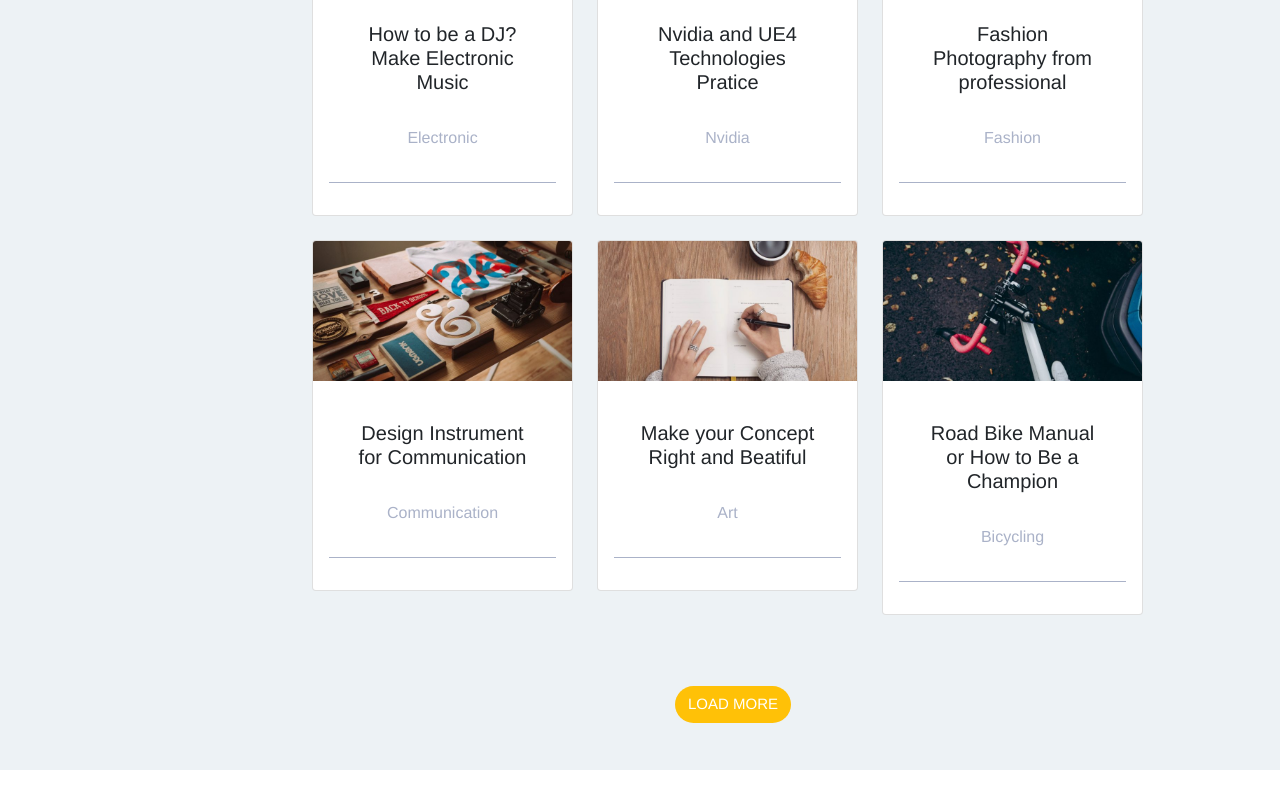
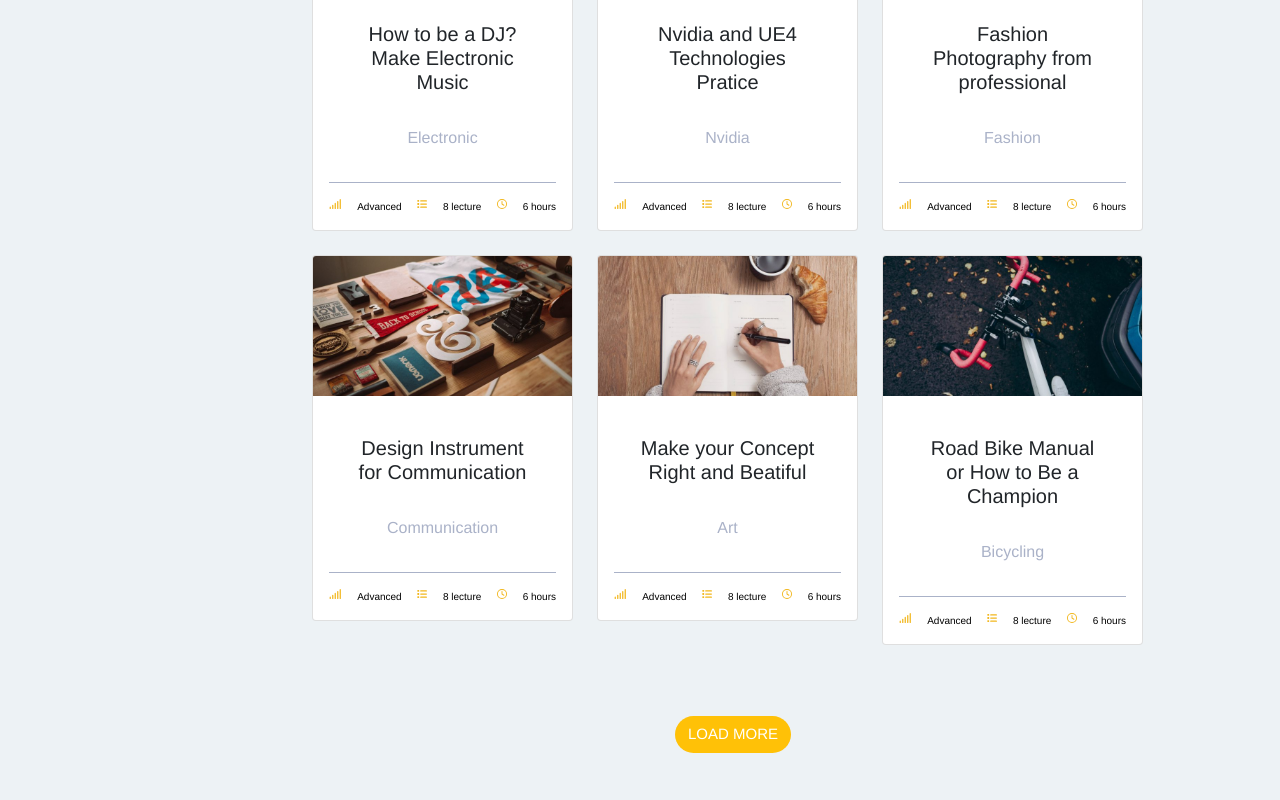
Before and after one commit to Dax2976/proj-html-vuejs, a Vue app: page / in a window 1280 px wide. Shown: the part 1957-2757 px from the top of the page. Before the commit the page ends 2727 px from the top, so only its background shows below. Built offline with nearby package versions, Linux system fonts and the light colour scheme.

Commit message:
card complete need hover

```diff
--- a/src/components/CardCompPrice.vue
+++ b/src/components/CardCompPrice.vue
@@ -13,6 +13,11 @@
                             </div>
                             <p class="card-text text-center">Electronic</p>
                             <p class="br p-2"></p>
+                            <div class="d-flex iconcont">
+                                <font-awesome-icon icon="fa-solid fa-signal" style="color:#f2b71d" class="icon"/> <span class="text-black" style="font-size: 10px;">Advanced</span>
+                                <font-awesome-icon icon="fa-solid fa-list" style="color:#f2b71d" class="icon" /> <span class="text-black" style="font-size: 10px;">8 lecture</span>
+                                <font-awesome-icon icon="fa-regular fa-clock" style="color:#f2b71d" class="icon"/> <span class="text-black" style="font-size : 10px;">6 hours</span>
+                            </div>
                         </div>
                     </div>
                 </div>
@@ -26,6 +31,11 @@
                             </div>
                             <p class="card-text text-center">Nvidia</p>
                             <p class="br p-2"></p>
+                            <div class="d-flex iconcont">
+                                <font-awesome-icon icon="fa-solid fa-signal" style="color:#f2b71d" class="icon"/> <span class="text-black" style="font-size: 10px;">Advanced</span>
+                                <font-awesome-icon icon="fa-solid fa-list" style="color:#f2b71d" class="icon" /> <span class="text-black" style="font-size: 10px;">8 lecture</span>
+                                <font-awesome-icon icon="fa-regular fa-clock" style="color:#f2b71d" class="icon"/> <span class="text-black" style="font-size : 10px;">6 hours</span>
+                            </div>
                         </div>
                     </div>
                 </div>
@@ -39,6 +49,11 @@
                             </div>
                             <p class="card-text text-center">Fashion</p>
                             <p class="br p-2"></p>
+                            <div class="d-flex iconcont">
+                                <font-awesome-icon icon="fa-solid fa-signal" style="color:#f2b71d" class="icon"/> <span class="text-black" style="font-size: 10px;">Advanced</span>
+                                <font-awesome-icon icon="fa-solid fa-list" style="color:#f2b71d" class="icon" /> <span class="text-black" style="font-size: 10px;">8 lecture</span>
+                                <font-awesome-icon icon="fa-regular fa-clock" style="color:#f2b71d" class="icon"/> <span class="text-black" style="font-size : 10px;">6 hours</span>
+                            </div>
                         </div>
                     </div>
                 </div>
@@ -51,6 +66,11 @@
                             <h5 class="card-title text-center p-4">Design Instrument for Communication</h5>
                             <p class="card-text text-center">Communication</p>
                             <p class="br p-2"></p>
+                            <div class="d-flex iconcont">
+                                <font-awesome-icon icon="fa-solid fa-signal" style="color:#f2b71d" class="icon"/> <span class="text-black" style="font-size: 10px;">Advanced</span>
+                                <font-awesome-icon icon="fa-solid fa-list" style="color:#f2b71d" class="icon" /> <span class="text-black" style="font-size: 10px;">8 lecture</span>
+                                <font-awesome-icon icon="fa-regular fa-clock" style="color:#f2b71d" class="icon"/> <span class="text-black" style="font-size : 10px;">6 hours</span>
+                            </div>
                         </div>
                     </div>
                 </div>
@@ -61,6 +81,11 @@
                             <h5 class="card-title text-center p-4">Make your Concept Right and Beatiful</h5>
                             <p class="card-text text-center">Art</p>
                             <p class="br p-2"></p>
+                            <div class="d-flex iconcont">
+                                <font-awesome-icon icon="fa-solid fa-signal" style="color:#f2b71d" class="icon"/> <span class="text-black" style="font-size: 10px;">Advanced</span>
+                                <font-awesome-icon icon="fa-solid fa-list" style="color:#f2b71d" class="icon" /> <span class="text-black" style="font-size: 10px;">8 lecture</span>
+                                <font-awesome-icon icon="fa-regular fa-clock" style="color:#f2b71d" class="icon"/> <span class="text-black" style="font-size : 10px;">6 hours</span>
+                            </div>
                         </div>
                     </div>
                 </div>
@@ -71,6 +96,11 @@
                             <h5 class="card-title text-center p-4">Road Bike Manual or How to Be a Champion </h5>
                             <p class="card-text text-center">Bicycling</p>
                             <p class="br p-2"></p>
+                            <div class="d-flex iconcont">
+                                <font-awesome-icon icon="fa-solid fa-signal" style="color:#f2b71d" class="icon"/> <span class="text-black" style="font-size: 10px;">Advanced</span>
+                                <font-awesome-icon icon="fa-solid fa-list" style="color:#f2b71d" class="icon" /> <span class="text-black" style="font-size: 10px;">8 lecture</span>
+                                <font-awesome-icon icon="fa-regular fa-clock" style="color:#f2b71d" class="icon"/> <span class="text-black" style="font-size : 10px;">6 hours</span>
+                            </div>
                         </div>
                     </div>
                 </div>
@@ -148,4 +178,11 @@ export default {
         color: black;
         opacity: 1;
     }
+    .icon{
+        height: 10px;
+    }
+
+    .iconcont{
+        justify-content: space-between;
+    }
 </style>
--- a/src/main.js
+++ b/src/main.js
@@ -1,10 +1,11 @@
 import Vue from 'vue'
 import App from './App.vue'
 import { library } from '@fortawesome/fontawesome-svg-core'
-import { faUserSecret, faMagnifyingGlass} from '@fortawesome/free-solid-svg-icons'
+import { faUserSecret, faMagnifyingGlass,faSignal,faList} from '@fortawesome/free-solid-svg-icons'
+import {faClock} from '@fortawesome/free-regular-svg-icons'
 import { faLinkedin,faTwitter,faInstagram,faFacebook} from '@fortawesome/free-brands-svg-icons'
 import { FontAwesomeIcon } from '@fortawesome/vue-fontawesome'
-library.add(faUserSecret, faMagnifyingGlass,faLinkedin,faFacebook,faInstagram,faTwitter)
+library.add(faUserSecret, faMagnifyingGlass,faLinkedin,faFacebook,faInstagram,faTwitter,faSignal,faList,faClock)
 Vue.component('font-awesome-icon', FontAwesomeIcon)
 
 Vue.config.productionTip = false
```
